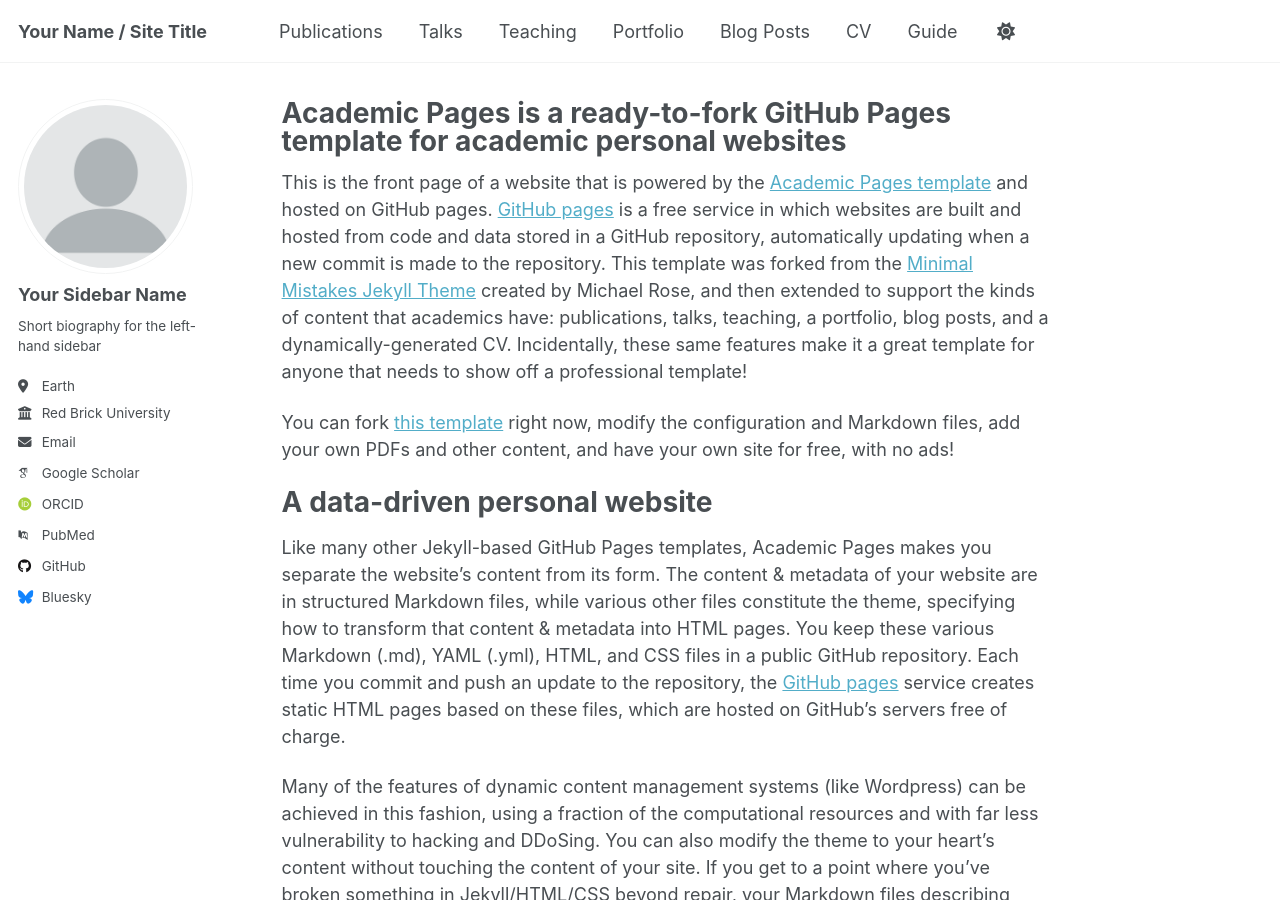
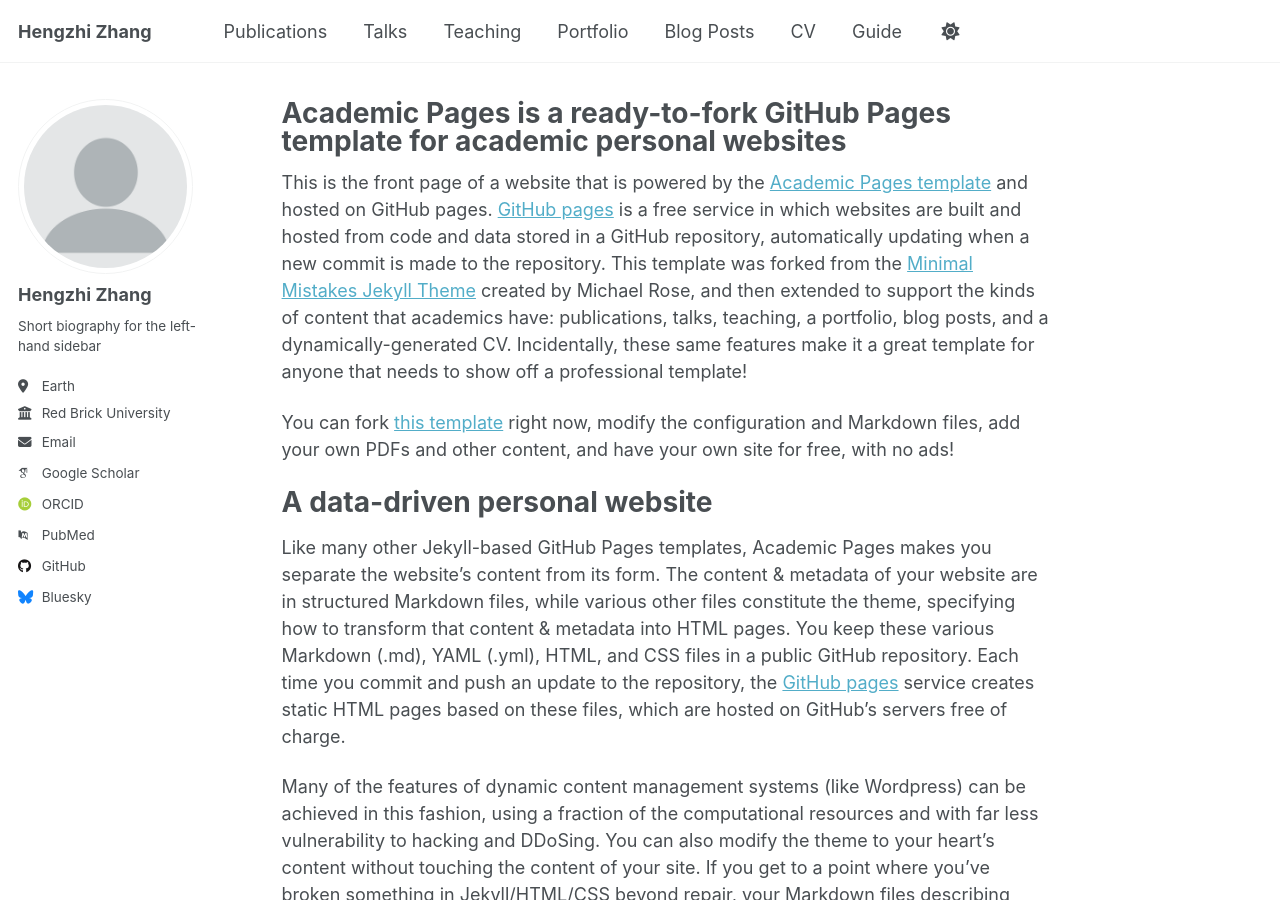
Before and after one commit to henryzhang11/henryzhang11.github.io, a Jekyll site: the page built from _pages/about.md, in a window 1280 px wide and 900 px high. Built offline with Jekyll 4.4.1, drawn with Linux system fonts in a browser that asks for light colours; some web fonts are replaced; a script that is not in the unit is left out.

Commit message:
Update _config.yml

```diff
--- a/_config.yml
+++ b/_config.yml
@@ -9,7 +9,7 @@
 # Basic Site Settings
 locale                   : "en-US"
 site_theme               : "default" # Currently available options are "default", "air"
-title                    : "Your Name / Site Title"
+title                    : "Hengzhi Zhang"
 title_separator          : "-"
 name                     : &name "Your Name"
 description              : &description "Your Name's academic portfolio"   # Update this with a general description of your site, this is the default if not overridden by a page
@@ -24,8 +24,8 @@ repository               : "academicpages/academicpages.github.io"
 author:
   # Biographic information
   avatar           : "profile.png"
-  name             : "Your Sidebar Name"
-  pronouns         : # example: "she/her"
+  name             : "Hengzhi Zhang"
+  # pronouns         : "he/him"
   bio              : "Short biography for the left-hand sidebar"
   location         : "Earth"
   employer         : "Red Brick University"
```
